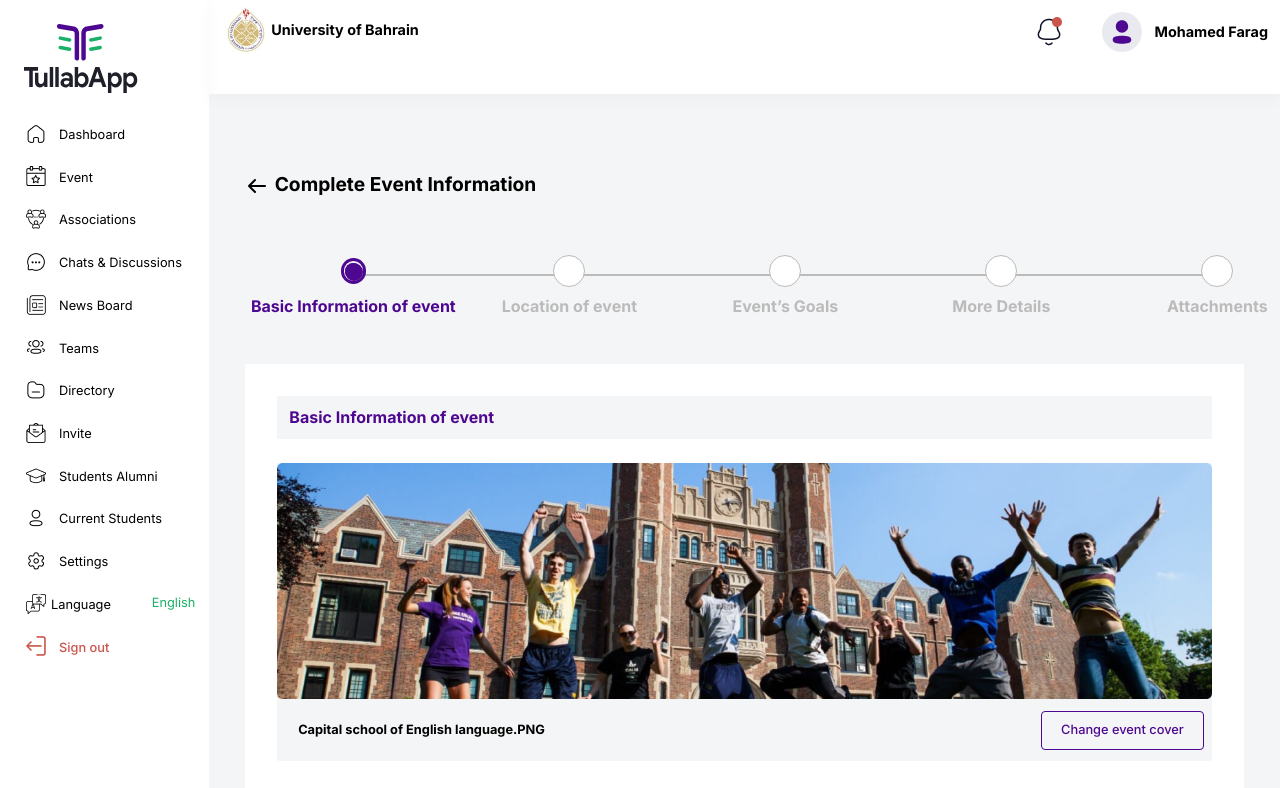
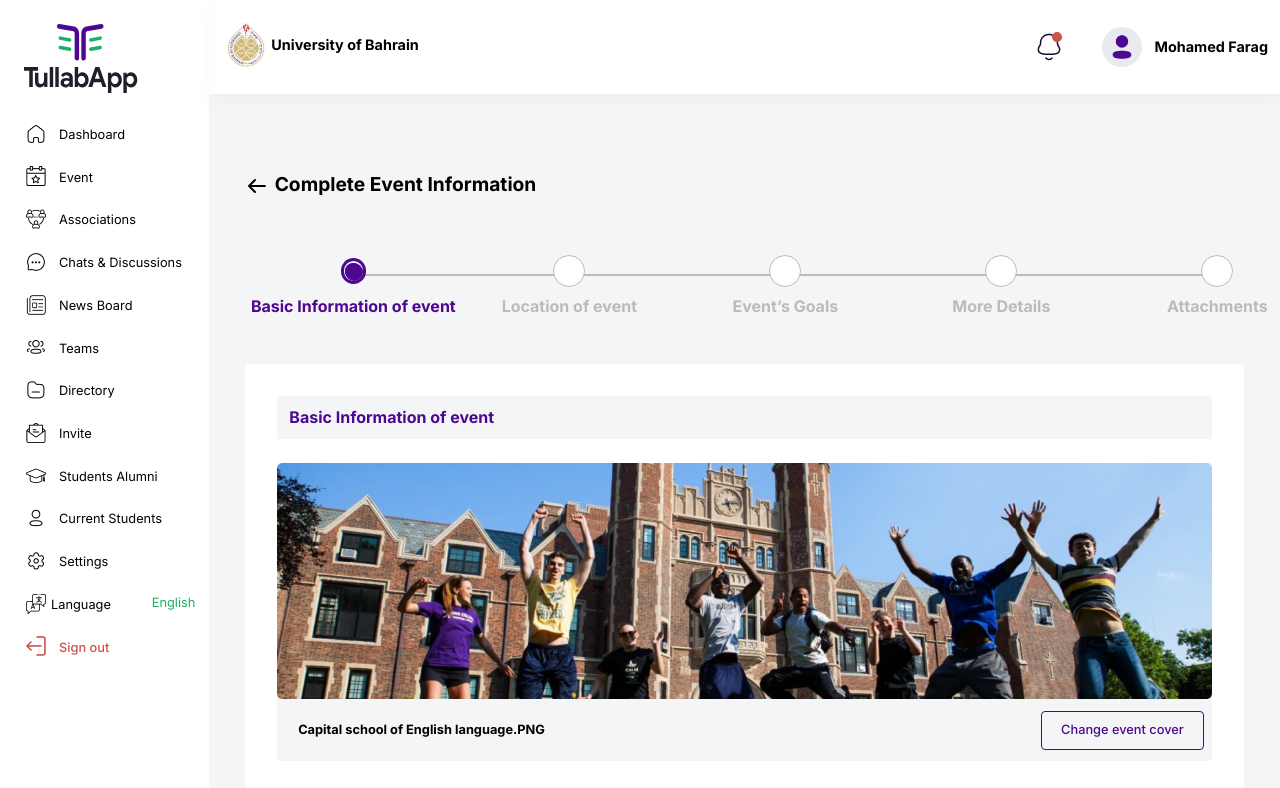
Before and after one commit to Mohamed-Esmat/test-mrs-marwa-upwork, a plain HTML site: page index.html in a window 1280 px wide. Shown: the top 788 px of the page. Drawn offline with Linux system fonts and the light colour scheme.

Commit message:
seventh-commit

```diff
--- a/index.html
+++ b/index.html
@@ -110,7 +110,7 @@
           </ul>
         </div>
         <div class=" col-lg-10 ps-0">
-          <nav class="d-none d-lg-block main-shadow navbar navbar-expand-lg ">
+          <nav class="d-none d-lg-flex align-items-center justify-content-center main-shadow navbar navbar-expand-lg ">
             <div class="container">
               <a class="align-items-center navbar-brand" href="#"><img src="imgs/icons/Group 482581.png" alt=""><span
                   class="university-name text-black">University of Bahrain</span></a>
```
Also changed, not shown: second-component.html (+1 -1 lines).
